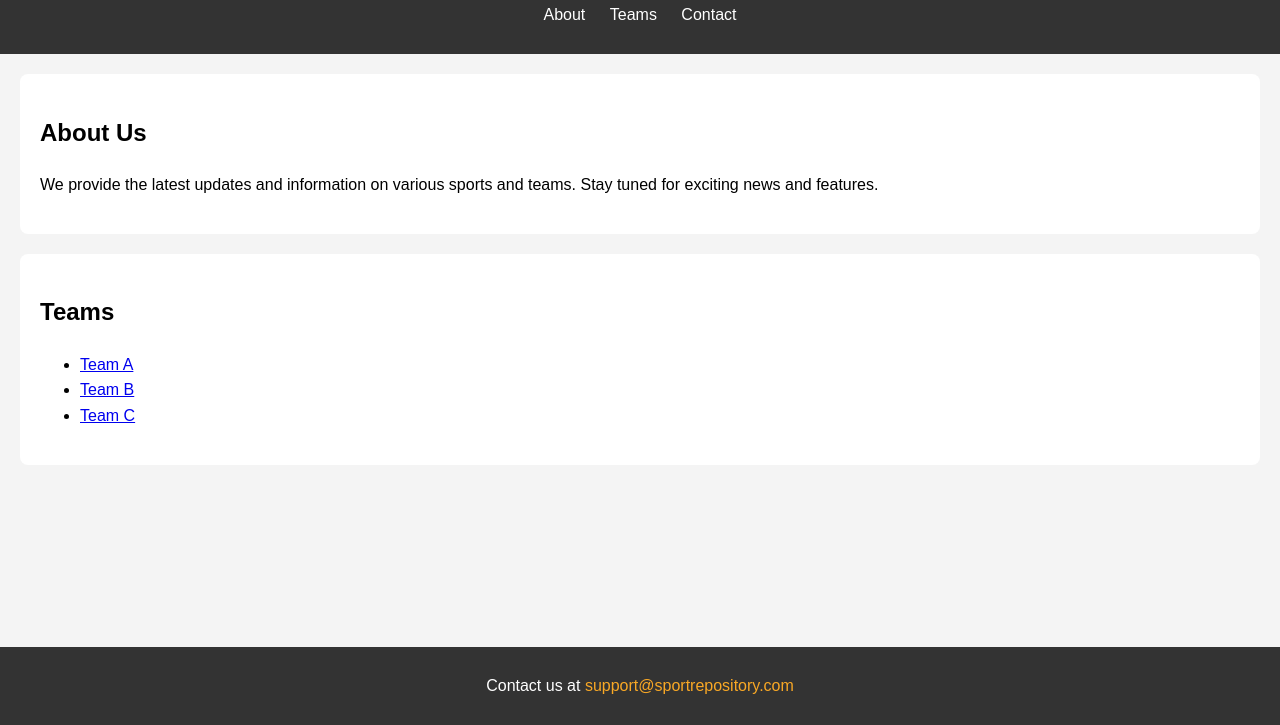
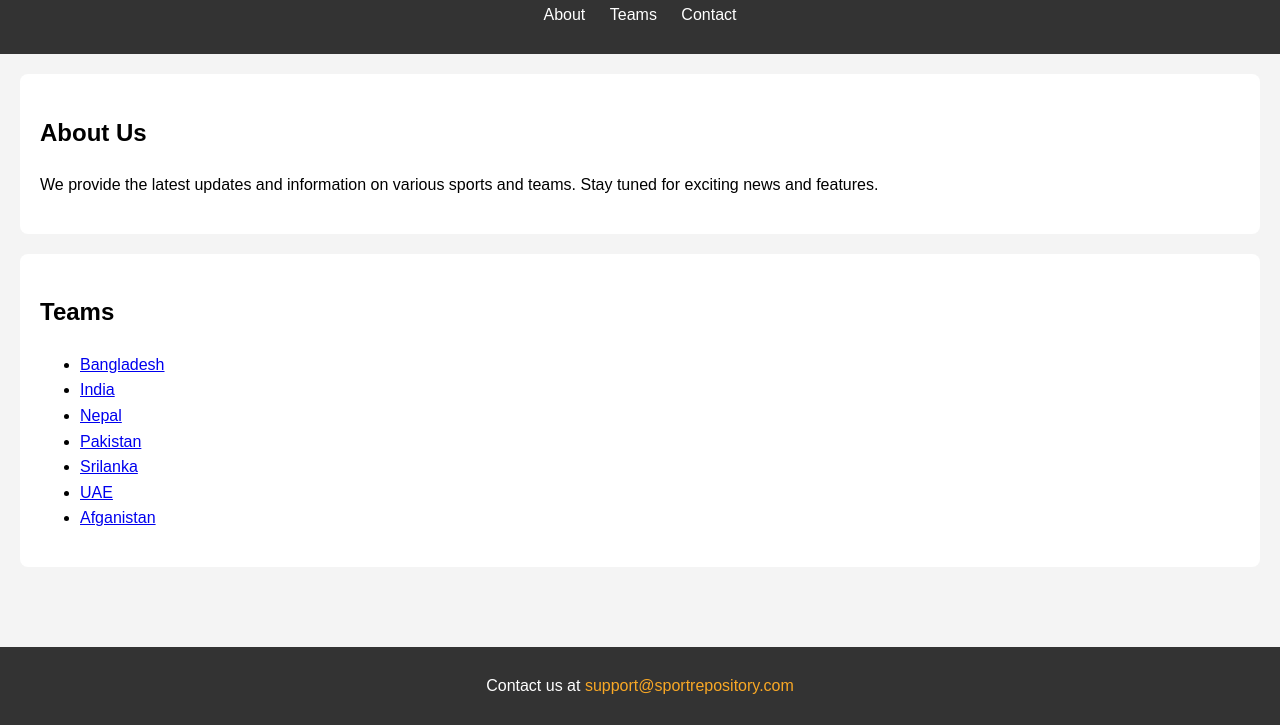
Before and after one commit to AkashSaha01/my-first-github-repo, a plain HTML site: page index.html in a window 1280 px wide. Shown: the part 75-800 px from the top of the page. Drawn offline with Linux system fonts and the light colour scheme.

Commit message:
Added the second update with team names

```diff
--- a/index.html
+++ b/index.html
@@ -29,9 +29,13 @@
     <section id="teams">
       <h2>Teams</h2>
       <ul>
-        <li><a href="#">Team A</a></li>
-        <li><a href="#">Team B</a></li>
-        <li><a href="#">Team C</a></li>
+        <li><a href="#">Bangladesh</a></li>
+        <li><a href="#">India</a></li>
+        <li><a href="#">Nepal</a></li>
+        <li><a href="#">Pakistan</a></li>
+        <li><a href="#">Srilanka</a></li>
+        <li><a href="#">UAE</a></li>
+        <li><a href="#">Afganistan</a></li>
       </ul>
     </section>
 
```
